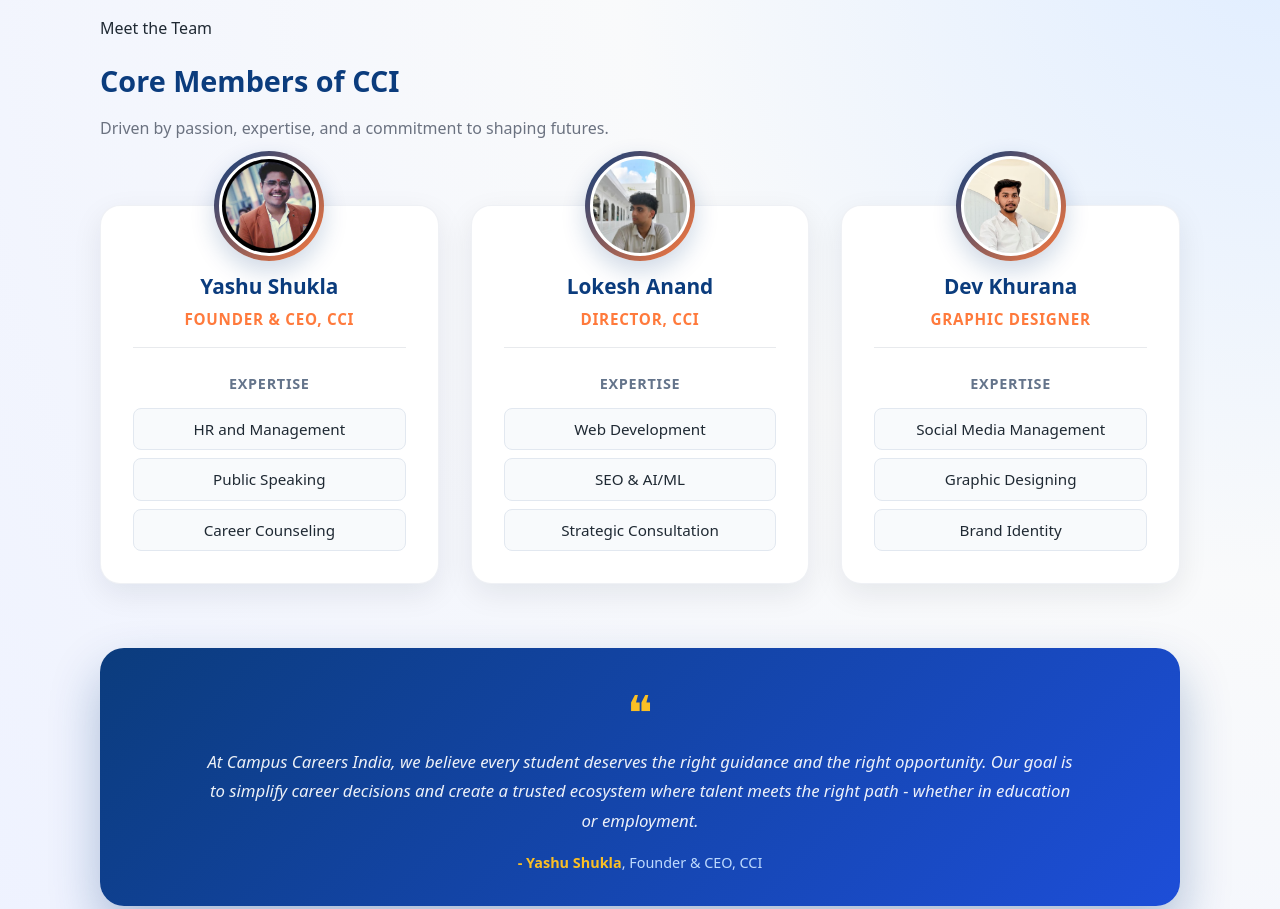
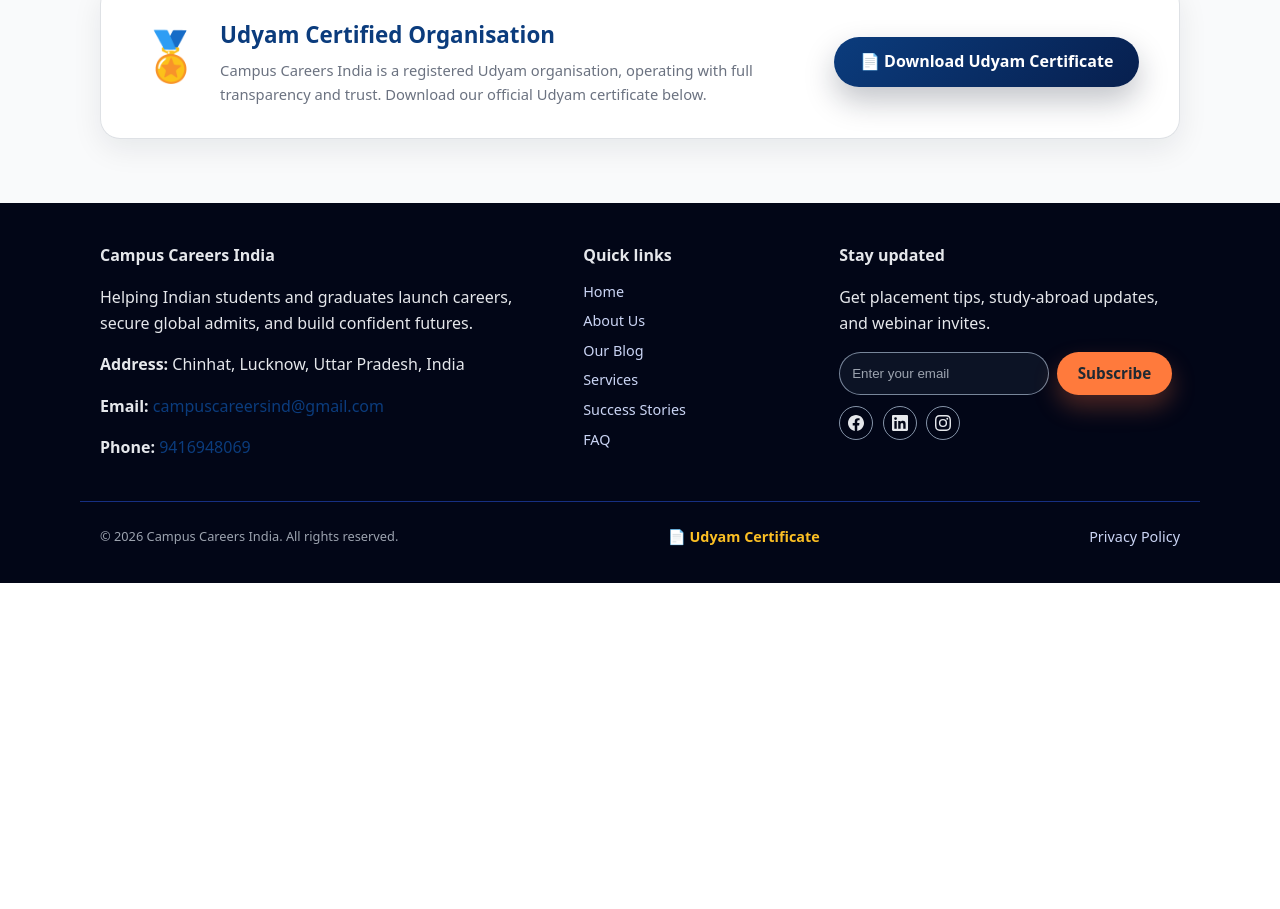
Before and after one commit to lokeshanand1/campusin, a website: page about.html in a window 1280 px wide. Shown: the part 1741-2650 px from the top of the page. After the commit the page ends 2324 px from the top, so only its background shows below. Drawn offline with Linux system fonts and the light colour scheme.

Commit message:
style: remove Core Members of CCI section

```diff
--- a/about.html
+++ b/about.html
@@ -192,90 +192,6 @@
       </div>
     </section>
 
-    <!-- Core Members -->
-    <section id="team" class="section core-members" aria-labelledby="team-heading">
-      <div class="container">
-        <div class="section-header text-center w-full">
-          <p class="section-kicker">Meet the Team</p>
-          <h2 id="team-heading" class="section-title">Core Members of CCI</h2>
-          <p class="section-intro mx-auto">
-            Driven by passion, expertise, and a commitment to shaping futures.
-          </p>
-        </div>
-
-        <div class="team-grid">
-          <!-- Member 1: Yashu Shukla -->
-          <article class="team-card">
-            <div class="team-photo-wrap">
-              <img src="./founder.png" alt="Yashu Shukla" class="team-photo" />
-            </div>
-            <div class="team-info">
-              <h3 class="team-name">Yashu Shukla</h3>
-              <p class="team-role">Founder &amp; CEO, CCI</p>
-              <div class="team-expertise">
-                <h4>Expertise</h4>
-                <ul class="expertise-list">
-                  <li>HR and Management</li>
-                  <li>Public Speaking</li>
-                  <li>Career Counseling</li>
-                </ul>
-              </div>
-            </div>
-          </article>
-
-          <!-- Member 2: Director -->
-          <article class="team-card">
-            <div class="team-photo-wrap">
-              <img src="./director.png" alt="Director, CCI" class="team-photo" />
-            </div>
-            <div class="team-info">
-              <h3 class="team-name">Lokesh Anand</h3>
-              <p class="team-role">Director, CCI</p>
-              <div class="team-expertise">
-                <h4>Expertise</h4>
-                <ul class="expertise-list">
-                  <li>Web Development</li>
-                  <li>SEO &amp; AI/ML</li>
-                  <li>Strategic Consultation</li>
-                </ul>
-              </div>
-            </div>
-          </article>
-
-          <!-- Member 3: Dev Khurana -->
-          <article class="team-card">
-            <div class="team-photo-wrap">
-              <img src="./dev.png" alt="Dev Khurana" class="team-photo" />
-            </div>
-            <div class="team-info">
-              <h3 class="team-name">Dev Khurana</h3>
-              <p class="team-role">Graphic Designer</p>
-              <div class="team-expertise">
-                <h4>Expertise</h4>
-                <ul class="expertise-list">
-                  <li>Social Media Management</li>
-                  <li>Graphic Designing</li>
-                  <li>Brand Identity</li>
-                </ul>
-              </div>
-            </div>
-          </article>
-        </div>
-
-        <!-- Founder Message -->
-        <blockquote class="founder-message">
-          <span class="quote-mark">❝</span>
-          <p>
-            At Campus Careers India, we believe every student deserves the right guidance and the right opportunity. Our
-            goal is to simplify career decisions and create a trusted ecosystem where talent meets the right path -
-            whether in education or employment.
-          </p>
-          <footer>
-            <strong>- Yashu Shukla</strong>, Founder &amp; CEO, CCI
-          </footer>
-        </blockquote>
-      </div>
-    </section>
 
     <!-- Udyam Certificate CTA -->
     <section class="section about-udyam-cta" aria-labelledby="udyam-heading">
```
